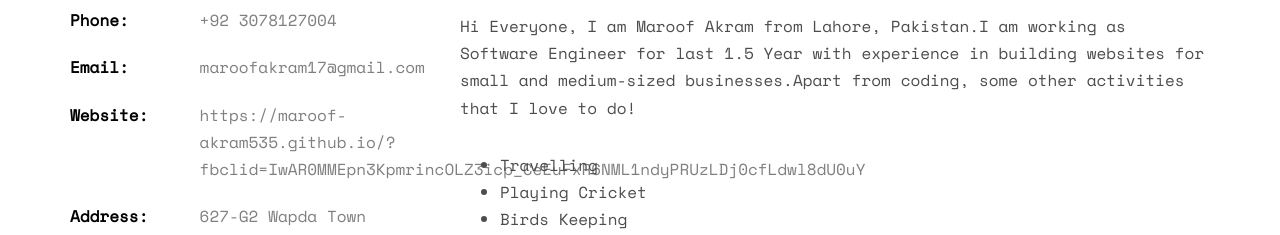
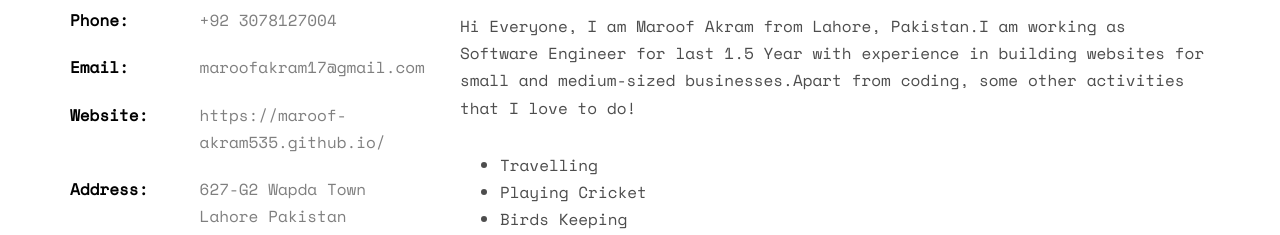
Before and after one commit to Maroof-Akram535/Maroof-Akram535.github.io, a plain HTML site: page index.html in a window 1280 px wide. Shown: the part 1112-1347 px from the top of the page. Drawn offline with nearby package versions, Linux system fonts and the light colour scheme; some packages are replaced by stand-ins of ours; no server answers; files whose address does not match are found by name.

Commit message:
first commit

```diff
--- a/index.html
+++ b/index.html
@@ -97,7 +97,7 @@
 						<li><span class="first-block">Full Name:</span><span class="second-block">Maroof Akram</span></li>
 						<li><span class="first-block">Phone:</span><span class="second-block">+92 3078127004</span></li>
 						<li><span class="first-block">Email:</span><span class="second-block">maroofakram17@gmail.com</span></li>
-						<li><span class="first-block">Website:</span><span class="second-block">https://maroof-akram535.github.io/?fbclid=IwAR0MMEpn3KpmrincOLZ3icp_CeEuFxR6NML1ndyPRUzLDj0cfLdwl8dU0uY</span></li>
+						<li><span class="first-block">Website:</span><span class="second-block">https://maroof-akram535.github.io/</span></li>
 						<li><span class="first-block">Address:</span><span class="second-block">627-G2 Wapda Town Lahore Pakistan</span></li>
 					</ul>
 				</div>
```
